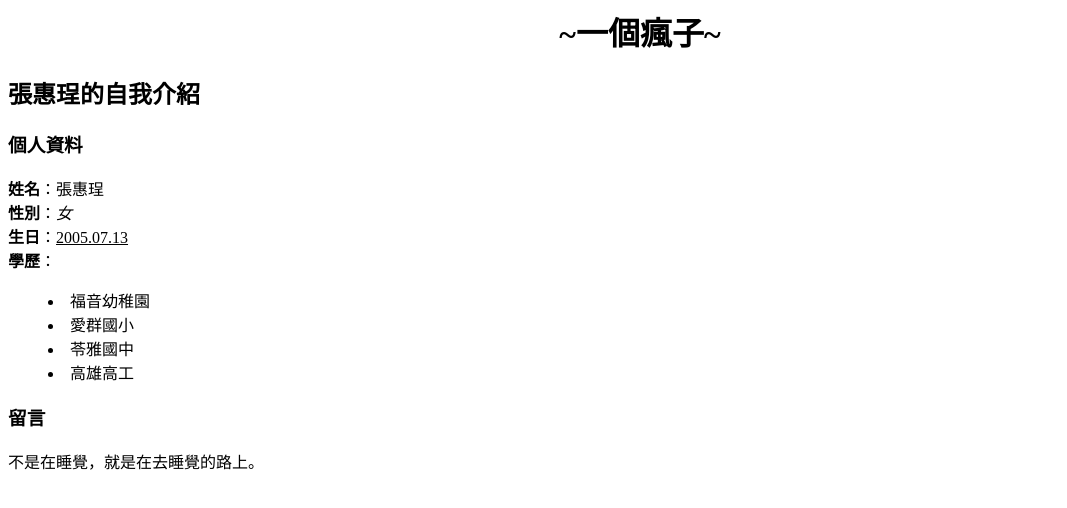
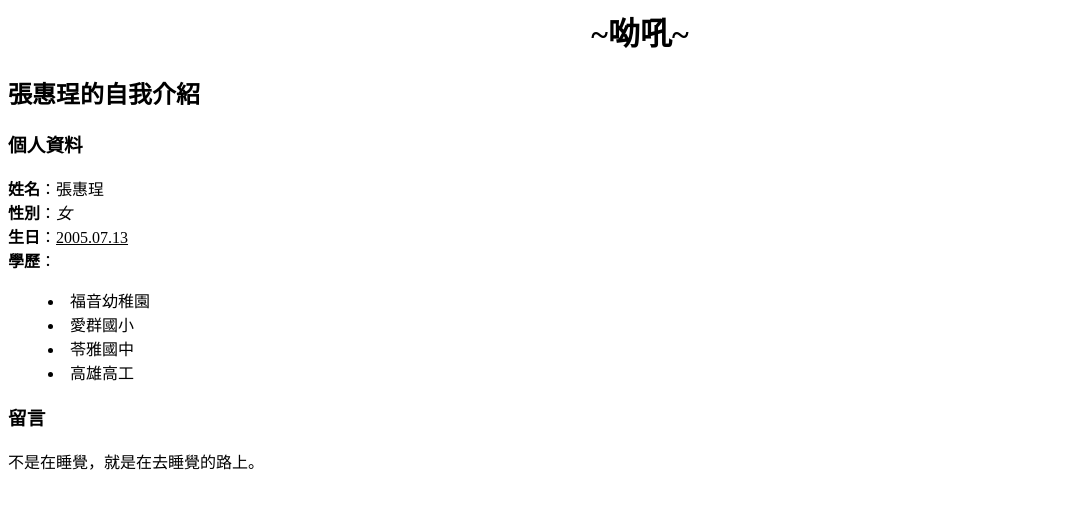
Before and after one commit to HC0520/HC05, a plain HTML site: page index.html in a window 1280 px wide. Shown: the full height of the page, 0-1067 px from the left. Drawn offline with Linux system fonts and the light colour scheme.

Commit message:
Update index.html

```diff
--- a/index.html
+++ b/index.html
@@ -4,7 +4,7 @@
   </HEAD>
   <BODY>
     <CENTER>
-      <H1>~一個瘋子~</H1>
+      <H1>~呦吼~</H1>
     </CENTER>
     <H2>張惠珵的自我介紹</H2>
     <IMG SRC="snppoy.png" ALIGN=RIGHT HEIGHT=200 WIDTH=200>
```
